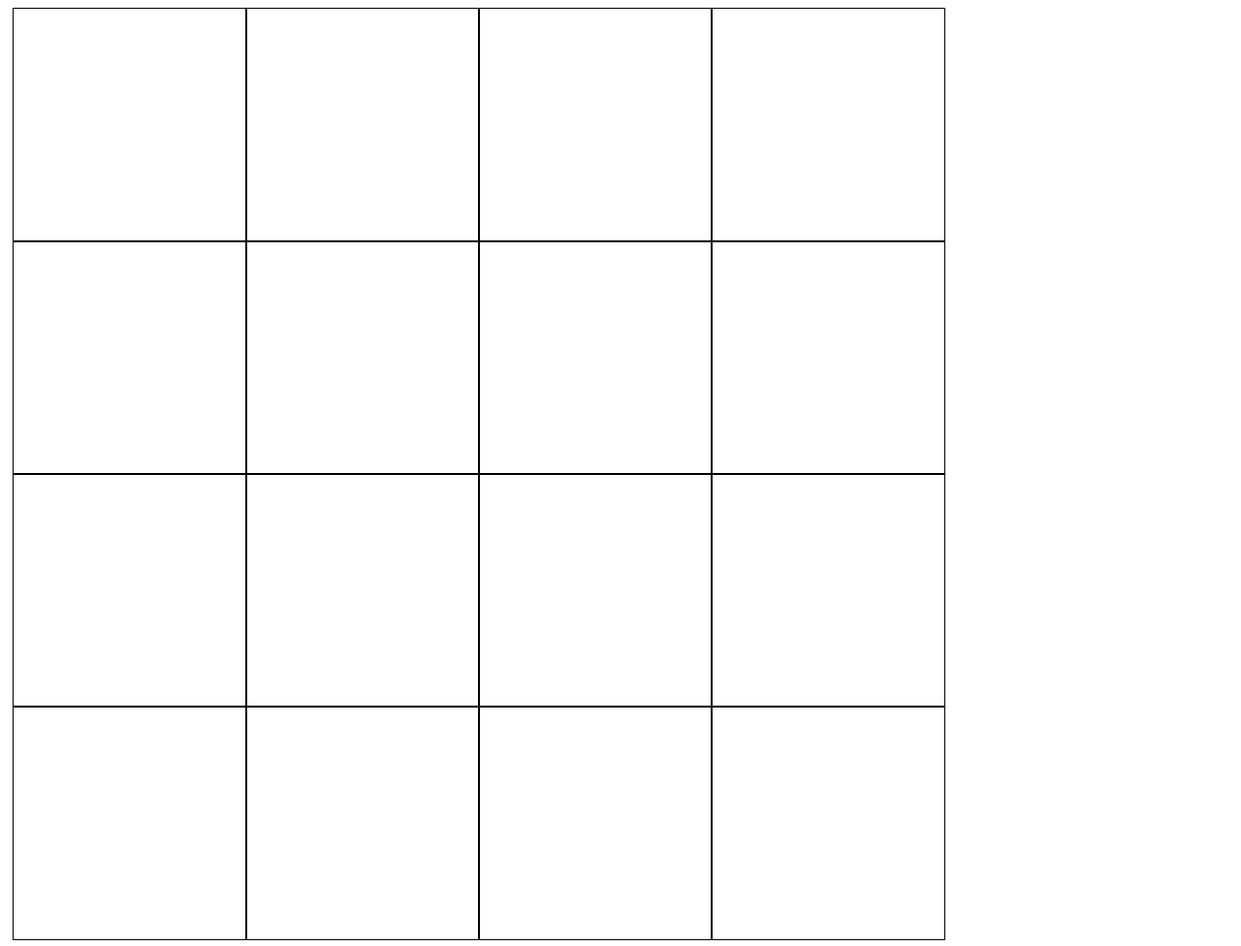
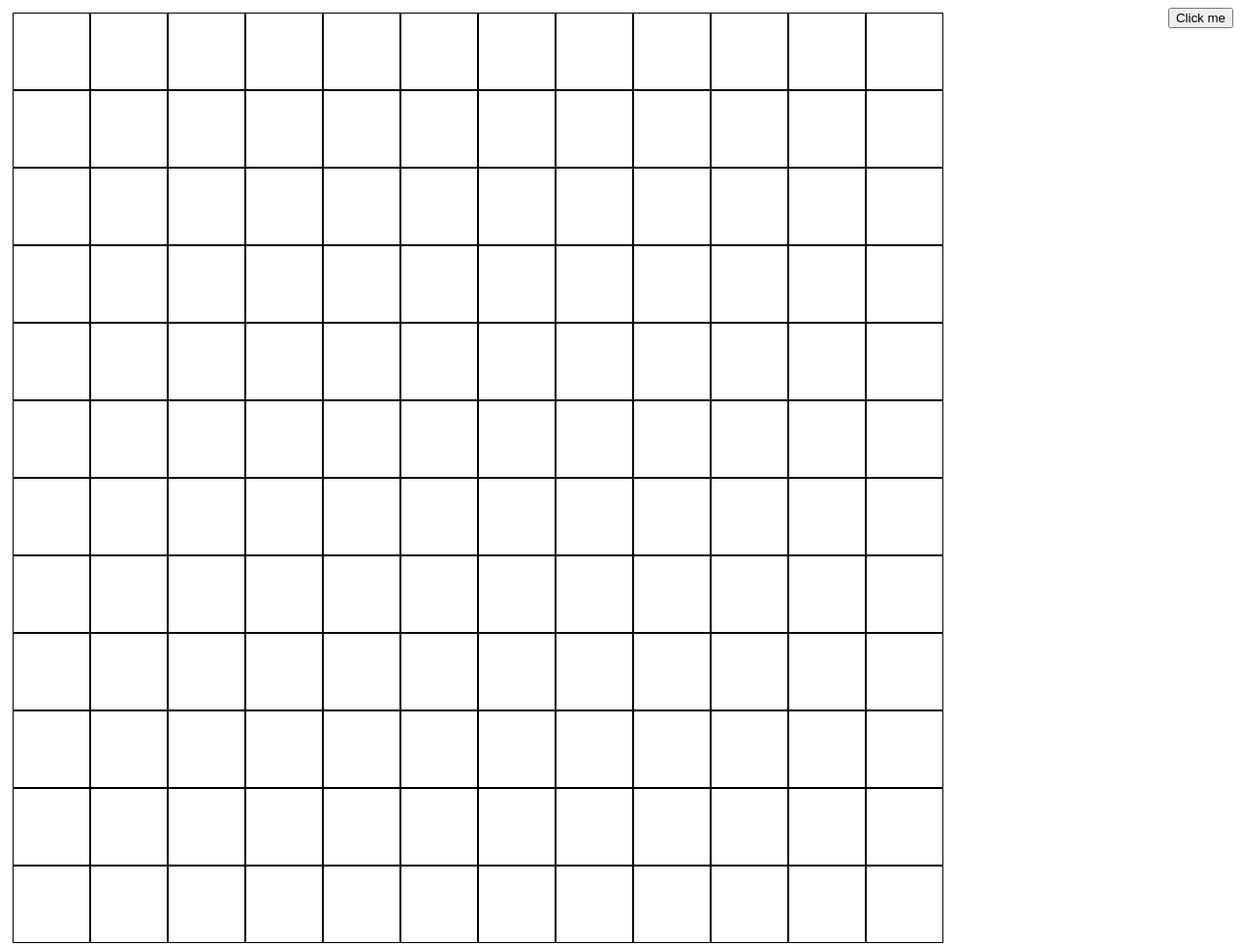
Before and after one commit to theshinymew/etch-a-sketchpad, a plain HTML site: page index.html in a window 1280 px wide. Shown: the whole page at 97% size. Drawn offline with nearby package versions, Linux system fonts and the light colour scheme.

Commit message:
finished tasks 1 through 4

```diff
--- a/css/index.css
+++ b/css/index.css
@@ -2,17 +2,23 @@
   width: 960px;
   height: 960px;
   margin: 5px;
+  display: inline-block;
 }
 
 .square {
+  border: 1px solid black;
   display: inline-block;
-  height: 25%;
-  width: 25%;
-  margin-right: -6px;
-  margin-bottom: -6px;
-  border: 1px solid black;
+  vertical-align: top;
 }
 
-.full {
+.mouseEnter {
   background-color: black;
 }
+
+.mouseLeave {
+  background-color: white;
+}
+
+button {
+  float: right;
+}
--- a/index.html
+++ b/index.html
@@ -7,23 +7,7 @@
     <script type="text/javascript" src="js/script.js"></script>
   </head>
   <body>
-    <div id="grid">
-      <div class="square"></div>
-      <div class="square"></div>
-      <div class="square"></div>
-      <div class="square"></div>
-      <div class="square"></div>
-      <div class="square"></div>
-      <div class="square"></div>
-      <div class="square"></div>
-      <div class="square"></div>
-      <div class="square"></div>
-      <div class="square"></div>
-      <div class="square"></div>
-      <div class="square"></div>
-      <div class="square"></div>
-      <div class="square"></div>
-      <div class="square"></div>
-    </div>
+    <div id="grid"></div>
+    <button>Click me</button>
   </body>
 </html>
--- a/js/script.js
+++ b/js/script.js
@@ -1,5 +1,40 @@
-$(document).ready(function () {
-  $('div.square').mouseenter(function() {
-    $('this').toggleClass('full');
+function generateGrid(number) {
+  //holds the string to be appended to the #grid div
+  var divsToAppend = "";
+  //holds the total amount of squares (number squared)
+  var totalSquares = number * number;
+  //holds the side dimension for the square
+  var dimension = $('#grid').width();
+  //dimension should be the size of the #grid div divided by the amount of squares for each side
+  dimension /= number;
+  //round down to trim decimals while still ensuring squares will fit on grid
+  dimension = Math.floor(dimension);
+  //subtract two pixels to account for border perimeter
+  dimension -= 2;
+
+  for(var i = 0; i < totalSquares; i++) {
+    divsToAppend += '<div class="square" style="width: ' + dimension + 'px; height: ' + dimension + 'px;" />';
+  }
+  $('#grid').append(divsToAppend);
+}
+
+function clearGrid() {
+  var node = document.getElementById("grid");
+  node.innerHTML = '';
+}
+
+$(document).ready(function() {
+  $('.square').on("mouseenter", function() {
+    this.classList.add("mouseEnter");
+  });
+
+  generateGrid(12);
+
+  $('button').click(function() {
+    var input = parseInt(prompt("Enter a number"), 10);
+    if(input != null){
+      clearGrid();
+      generateGrid(input);
+    }
   });
 });
```
